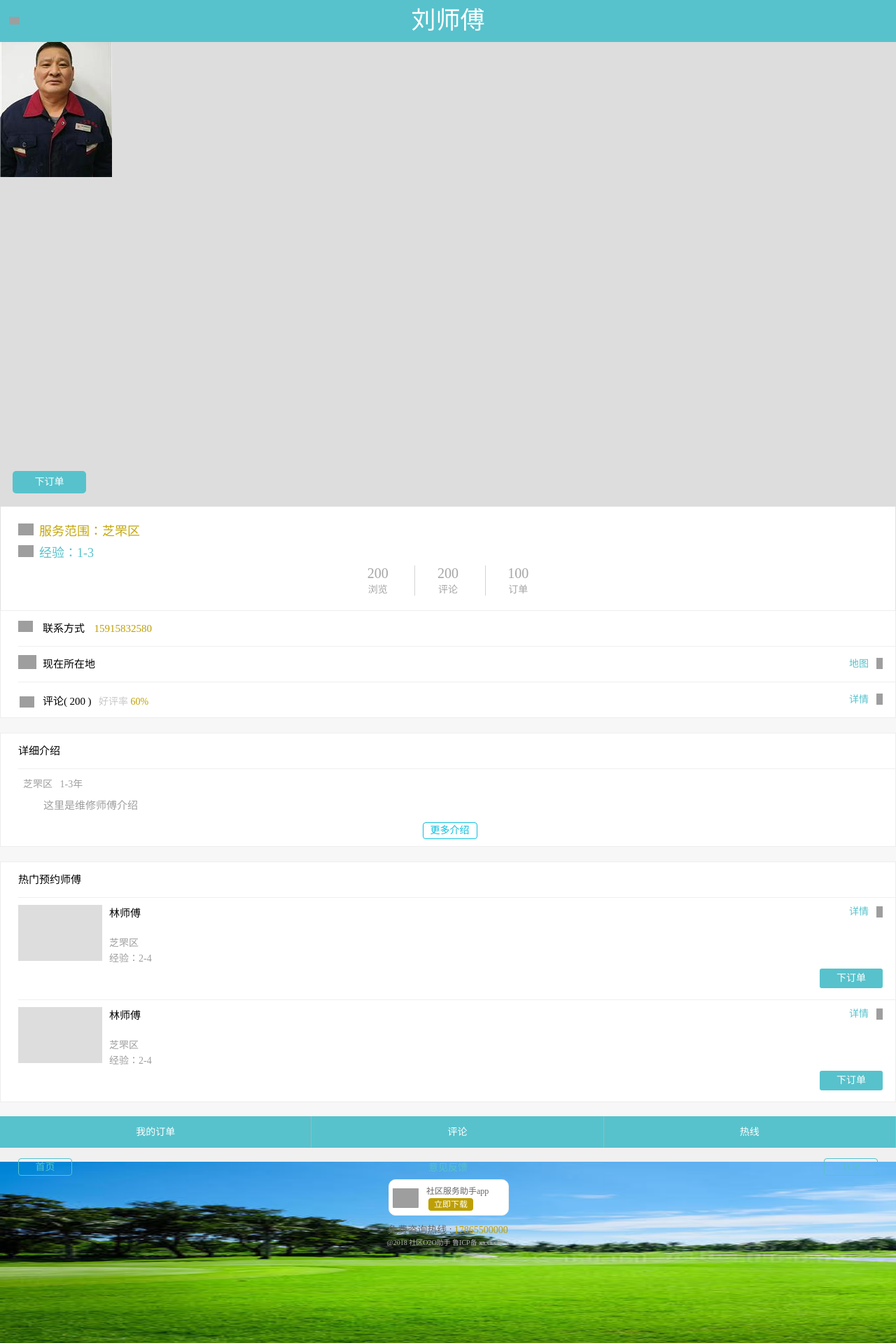
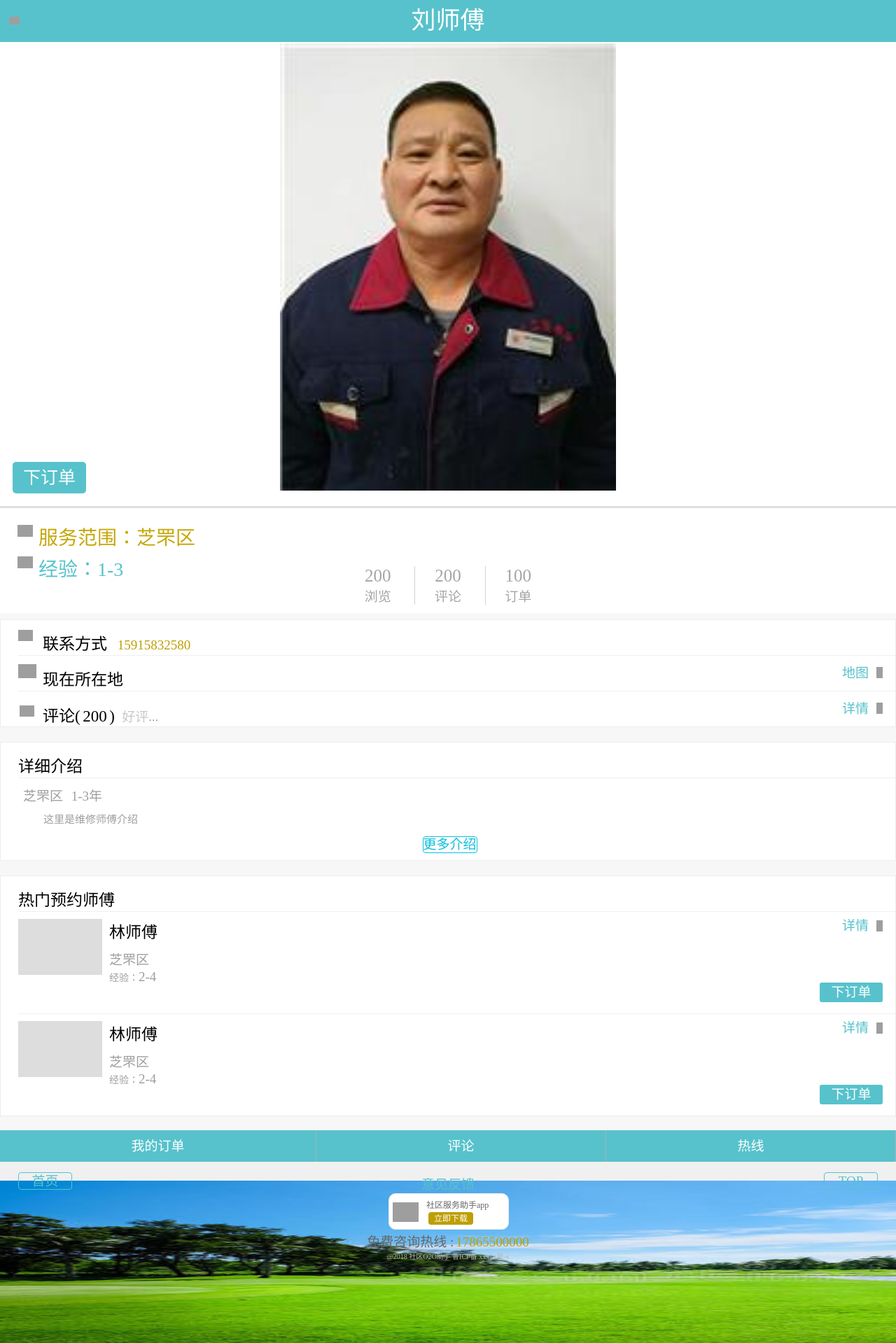
Before and after one commit to sun-cc1/Software_engineering, a PHP site: page /m_master.html in a window 1280 px wide; the page is wider, and only the part inside the window is pictured. Shown: the top 1919 px of that part at 70% size. Run offline with PHP 8.4, Linux system fonts and the light colour scheme; grey boxes are pictures that could not be loaded.

Commit message:
m_master字体大小

```diff
--- a/css/m_common.css
+++ b/css/m_common.css
@@ -37,7 +37,7 @@ a,span,div,button{
 	margin: 0;
 	padding: 0;
 	font-family: "Microsoft Yahei";
-	font-size:14px;
+	font-size:19px;
 	color: #666666;
 }
 img{
--- a/css/m_master.css
+++ b/css/m_master.css
@@ -16,7 +16,9 @@
 .cover_img{
 	width: 100%;
 	height: 100%;
-	background-size: cover;
+	display: flex;
+   justify-content: center;
+   align-items: center;
 	position: relative;
 	z-index: 3;
 
@@ -27,7 +29,7 @@
 	bottom: 7px;
 	right: 20px;
 	color: #fff;
-	z-index: 3;
+	z-index: 3;o
 	text-shodow: 1px 1px 2px #d3d3d3;
 }
 .current_img{
@@ -42,13 +44,14 @@
 	left: 18px;
 	z-index: 3;
 	width: 105px;
-	height: 32px;
-	line-height: 32px;
+	height: 45px;
+	line-height: 45px;
 	background: #57C2CC;
 	border-radius: 5px;
 	color: #fff;
+	display: block;
+	font-size: 25px;
 	text-align: center;
-	display: block;
 }
 .panorama_section.touched{
     -webkit-transform: scale(0.85,0.85);
@@ -73,7 +76,8 @@
 .head_details_section{
 	height: 110px;
 	background: #fff;
-	border: 1px solid #DFDFDF;
+	border-top: 3px solid #DFDFDF;
+	border-bottom: 0;
 	position: relative;
 	padding: 20px 25px;
 }
@@ -104,7 +108,7 @@
 }
 .detail_price_number{
 	color:#C5A70A;
-	font-size:18px;
+	font-size:28px;
 	margin-right: 2px;
 }
 
@@ -147,7 +151,8 @@
 	position: absolute;
 	left: 35px;
 	top: 0;
-	line-height: 50px;
+	margin-bottom: 1px;
+	line-height: 70px;
 }
 .detail_table p{
 	width: 180px;
@@ -157,7 +162,7 @@
 }
 .detail_table_number{
 	color: #57C2CC;
-	font-size: 18px;
+	font-size: 28px;
 	margin-right: 2px;
 }
 .detail_other_info{
@@ -182,7 +187,7 @@
 	border-right: none;
 }
 .detail_other_info .number_info{
-	font-size: 20px;
+	font-size: 25px;
 	color: rgb(165, 165, 165);
 }
 .detail_other_info .word_dec{
@@ -262,7 +267,7 @@
 }
 .change_red_color{
 	color: #BD9F04;
-	font-size: 15px;
+	font-size: 19px;
 	margin-left: 5px;
 }
 
@@ -276,6 +281,7 @@
 	padding: 10px 20px 10px 0;
 	position: relative;
 	height: 30px;
+
 }
 .service_title_content.touched{
 	box-shadow: 0 0 15px rgba(68, 127, 152, 0.27);
@@ -308,10 +314,10 @@
 }
 .detail_dec{
 	position: relative;
-	top: 2px;
+	top: 1px;
 }
 .detail_name{
-	font-size: 15px;
+	font-size: 23px;
 	color: black;
 }
 .instruction_dec{
--- a/m_master.html
+++ b/m_master.html
@@ -27,8 +27,8 @@
 	        <div class="swiper-container show_slide">
 	             <div class="swiper-wrapper">
                         <div class="swiper-slide">
-                            <div class="cover_img"  style="background:#dddddd;" >
-								<img src="images/photo1.png">
+                            <div class="cover_img"  style="background:#ffffff;" >
+								<img src="images/photo1.png" width="480" height="639">
 							</div>
                         </div>
 	             </div>
```
